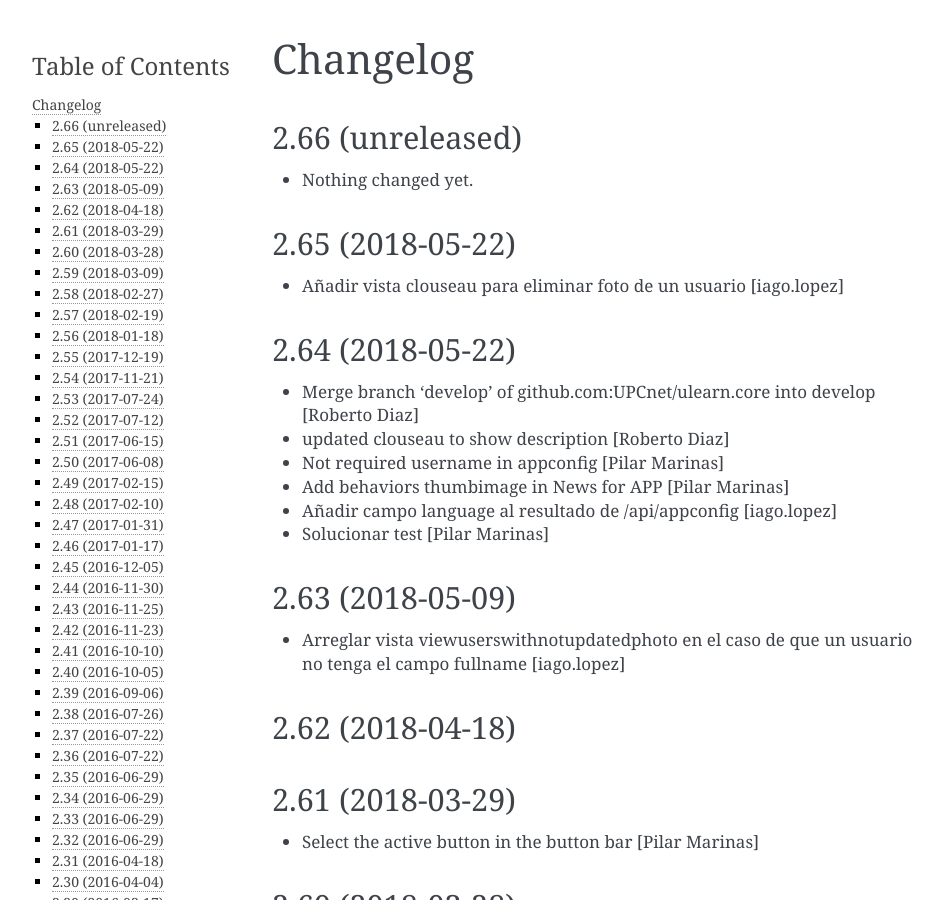
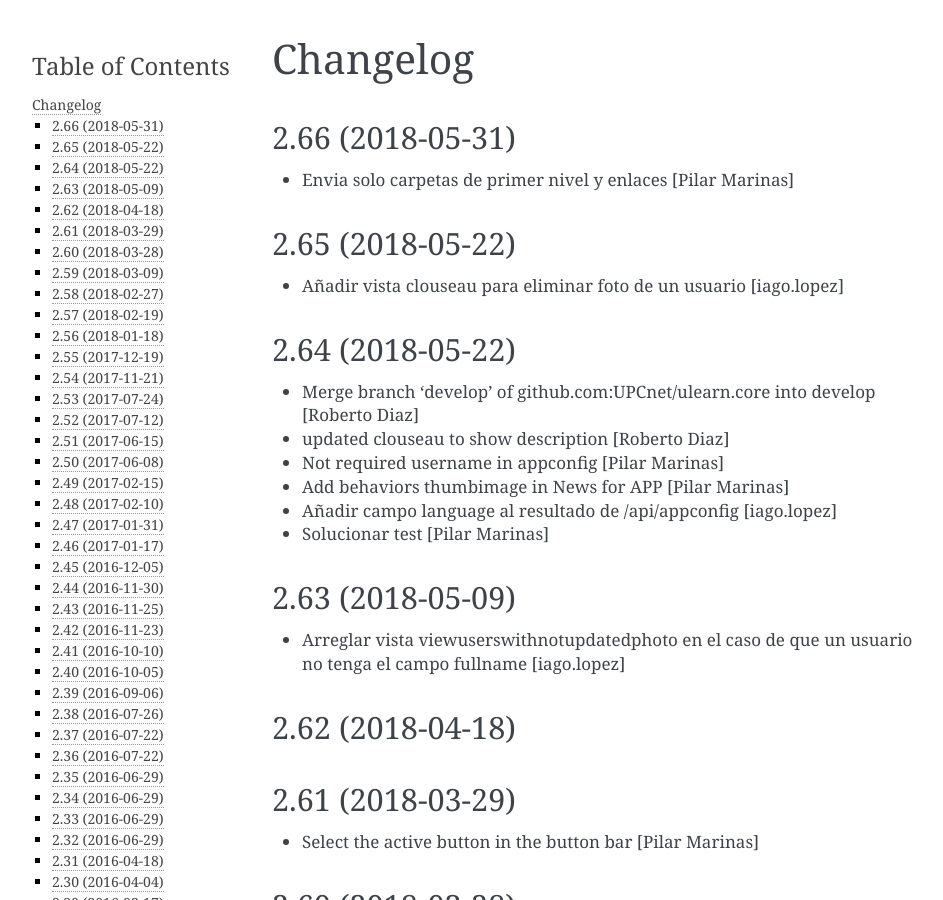
Before and after one commit to UPCnet/ulearn.core, a Sphinx documentation site: the page built from docs/HISTORY.rst, in a window 1280 px wide and 900 px high. Shown: the whole window, without its empty margins (148-1091 px from the left). Built offline with Sphinx 7.4.7, drawn with Linux system fonts in a browser that asks for light colours; pages that are not in the unit, such as notebooks, are missing from menus.

Commit message:
Preparing release 2.66

```diff
--- a/docs/HISTORY.rst
+++ b/docs/HISTORY.rst
@@ -1,11 +1,10 @@
 Changelog
 =========
 
-2.66 (unreleased)
+2.66 (2018-05-31)
 -----------------
 
-- Nothing changed yet.
-
+* Envia solo carpetas de primer nivel y enlaces [Pilar Marinas]
 
 2.65 (2018-05-22)
 -----------------
--- a/setup.py
+++ b/setup.py
@@ -1,7 +1,7 @@
 from setuptools import setup, find_packages
 import os
 
-version = '2.66.dev0'
+version = '2.66'
 
 README = open('README.rst').read()
 HISTORY = open(os.path.join('docs', 'HISTORY.rst')).read()
```
